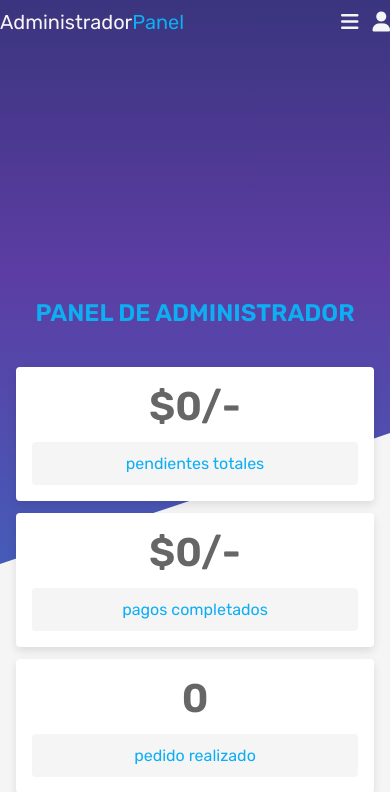
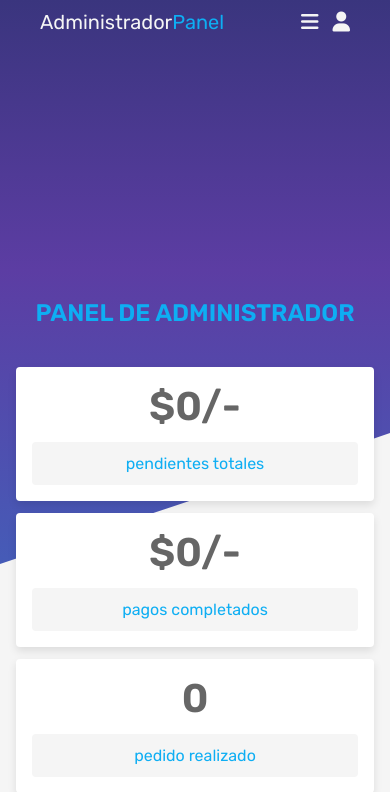
Before and after one commit to ferreyraGaston/Tienda-Online-mas-Dashboard, a PHP site: page /admin_page.php in a window 390 px wide. Shown: the top 792 px of the page. Run offline with PHP 8.4, Linux system fonts and the light colour scheme; the visitor is signed in with stand-in values (Sample User, id 1); data that the repository does not hold is empty.

Commit message:
margin header responsive

```diff
--- a/css/admin_style.css
+++ b/css/admin_style.css
@@ -619,6 +619,11 @@ section{
    html{
       font-size: 55%;
    }
+
+   .header .flex{
+      margin: 0 5rem;
+   }
+
    .orders{
       margin-top: -400px;  /* para que quede arriba y en el centro la imagen */
    }
@@ -669,6 +674,10 @@ section{
 
    #menu-btn{
       display: inline-block;
+   }
+
+   .header .flex{
+      margin: 0 5rem;
    }
 
    .header .flex .navbar{
@@ -738,6 +747,10 @@ section{
       font-size: 50%;
    }
 
+   .header .flex{
+      margin: 0 5rem;
+   }
+
    .title{
       font-size: 3rem;
    }
```
